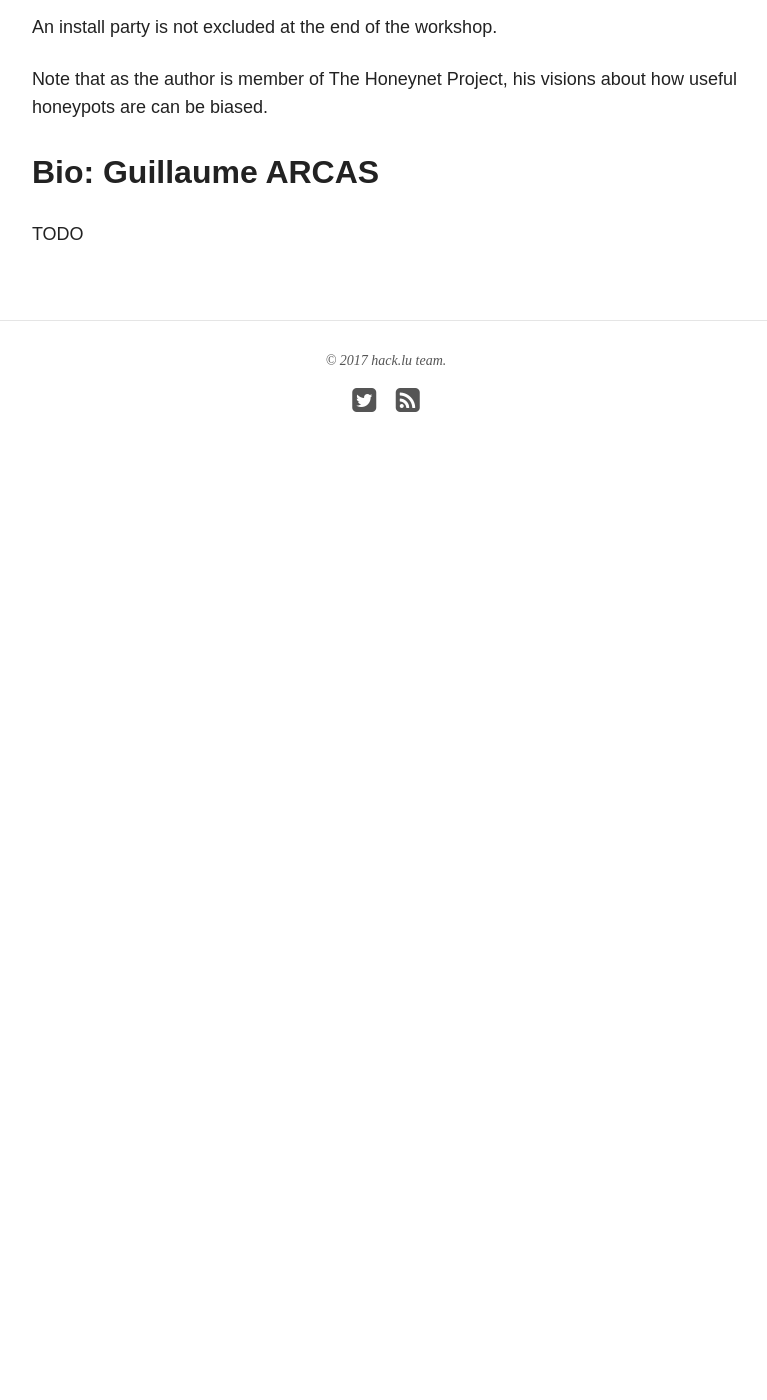
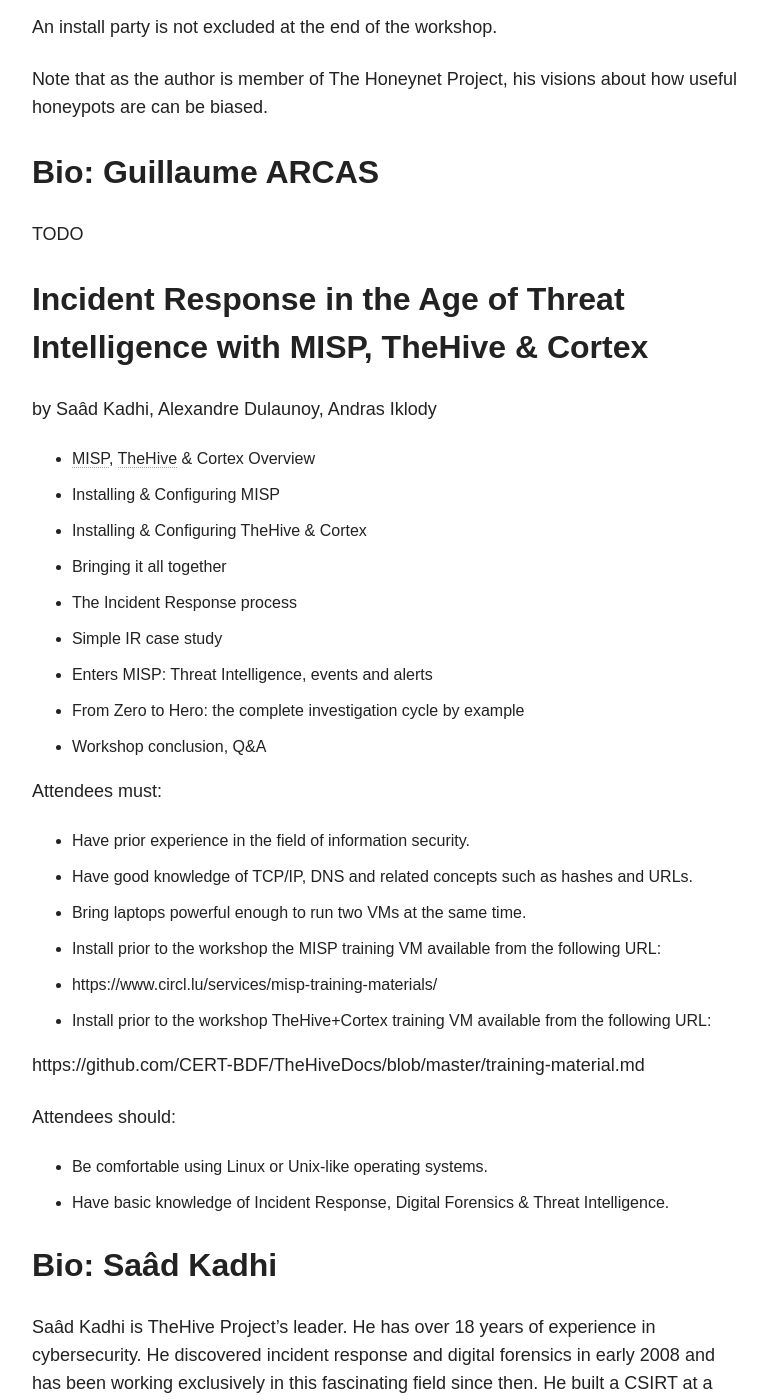
Before and after one commit to adulau/hack-lu-2017, a Jekyll site: the page built from talks/index.md, in a window 1280 px wide and 1400 px high, scrolled down 46454 px. Shown: the whole window, without its empty margins (254-1021 px from the left). Built offline with Jekyll 4.4.1, drawn with Linux system fonts in a browser that asks for light colours; nearby versions of some CDN libraries; before the commit the page ends 46966 px from its top, so only the background shows below that; some of the changed text lies outside the part shown.

Commit message:
Workshop Threat Intel added

```diff
--- a/talks/index.md
+++ b/talks/index.md
@@ -1587,3 +1587,49 @@
 --------------------
 
 TODO
+
+Incident Response in the Age of Threat Intelligence with MISP, TheHive & Cortex
+-------------------------------------------------------------------------------
+by Saâd Kadhi, Alexandre Dulaunoy, Andras Iklody
+
+- [MISP](https://www.misp-project.org/), [TheHive](https://thehive-project.org/) & Cortex Overview
+- Installing & Configuring MISP
+- Installing & Configuring TheHive & Cortex
+- Bringing it all together
+- The Incident Response process
+- Simple IR case study
+- Enters MISP: Threat Intelligence, events and alerts
+- From Zero to Hero: the complete investigation cycle by example
+- Workshop conclusion, Q&A
+
+Attendees must:
+
+- Have prior experience in the field of information security.
+- Have good knowledge of TCP/IP, DNS and related concepts such as hashes and URLs.
+- Bring laptops powerful enough to run two VMs at the same time.
+- Install prior to the workshop the MISP training VM available from the following URL:
+- https://www.circl.lu/services/misp-training-materials/
+- Install prior to the workshop TheHive+Cortex training VM available from the following URL:
+
+https://github.com/CERT-BDF/TheHiveDocs/blob/master/training-material.md
+
+Attendees should:
+
+- Be comfortable using Linux or Unix-like operating systems.
+- Have basic knowledge of Incident Response, Digital Forensics & Threat Intelligence.
+
+
+Bio: Saâd Kadhi
+---------------
+
+Saâd Kadhi is TheHive Project’s leader. He has over 18 years of experience in cybersecurity. He discovered incident response and digital forensics in early 2008 and has been working exclusively in this fascinating field since then. He built a CSIRT at a French multinational food-products corporation and worked as an analyst at CERT Société Générale before joining the French national central bank where he leads a team of 20 analysts. He frequently writes information security articles in a leading French magazine. He also co-organizes the Botconf security conference.
+
+Bio: Alexandre Dulaunoy
+-----------------------
+
+Alexandre encountered his first computer in the eighties, and he disassembled it to know how the thing worked. While pursuing his logical path towards information security and free software, he worked as senior security network consultant at different places (e.g. Ubizen, now Cybertrust). He co-founded a startup called Conostix specialized in information security management, and the past 6 years, he was the manager of global information security at SES, a leading international satellite operator. He is now working at the national Luxembourgian Computer Security Incident Response Team (CSIRT) in the research and operational fields. He is also lecturer in information security at Paul-Verlaine University in Metz and the University of Luxembourg.
+
+Bio: Andras Iklody
+------------------
+
+Andras Iklody is a software developer working for CIRCL and has been the main developer of the Malware Information Sharing Platform since the beginning of 2013. He is a firm believer that there are no problems that cannot be tackled by building the right tool.
```
